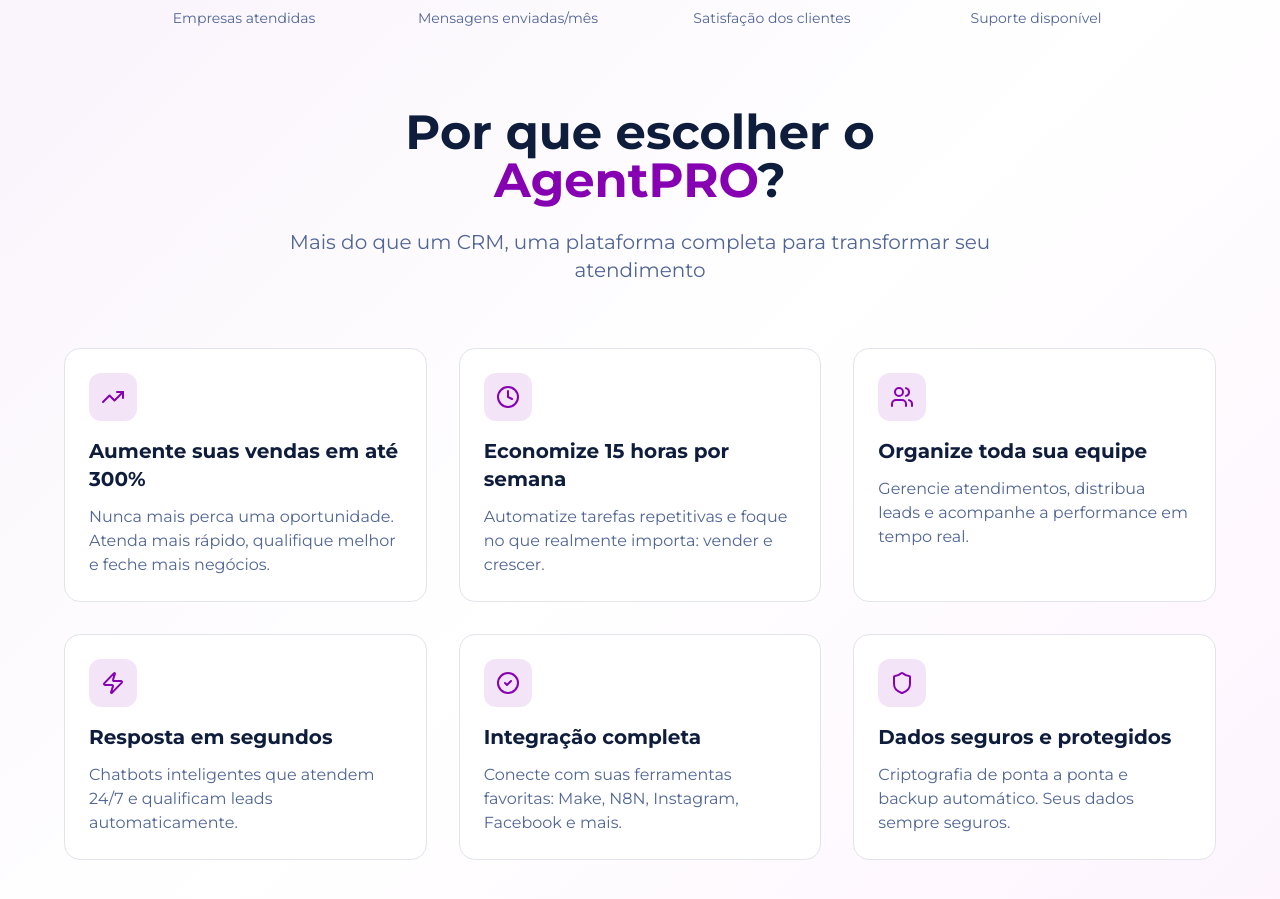
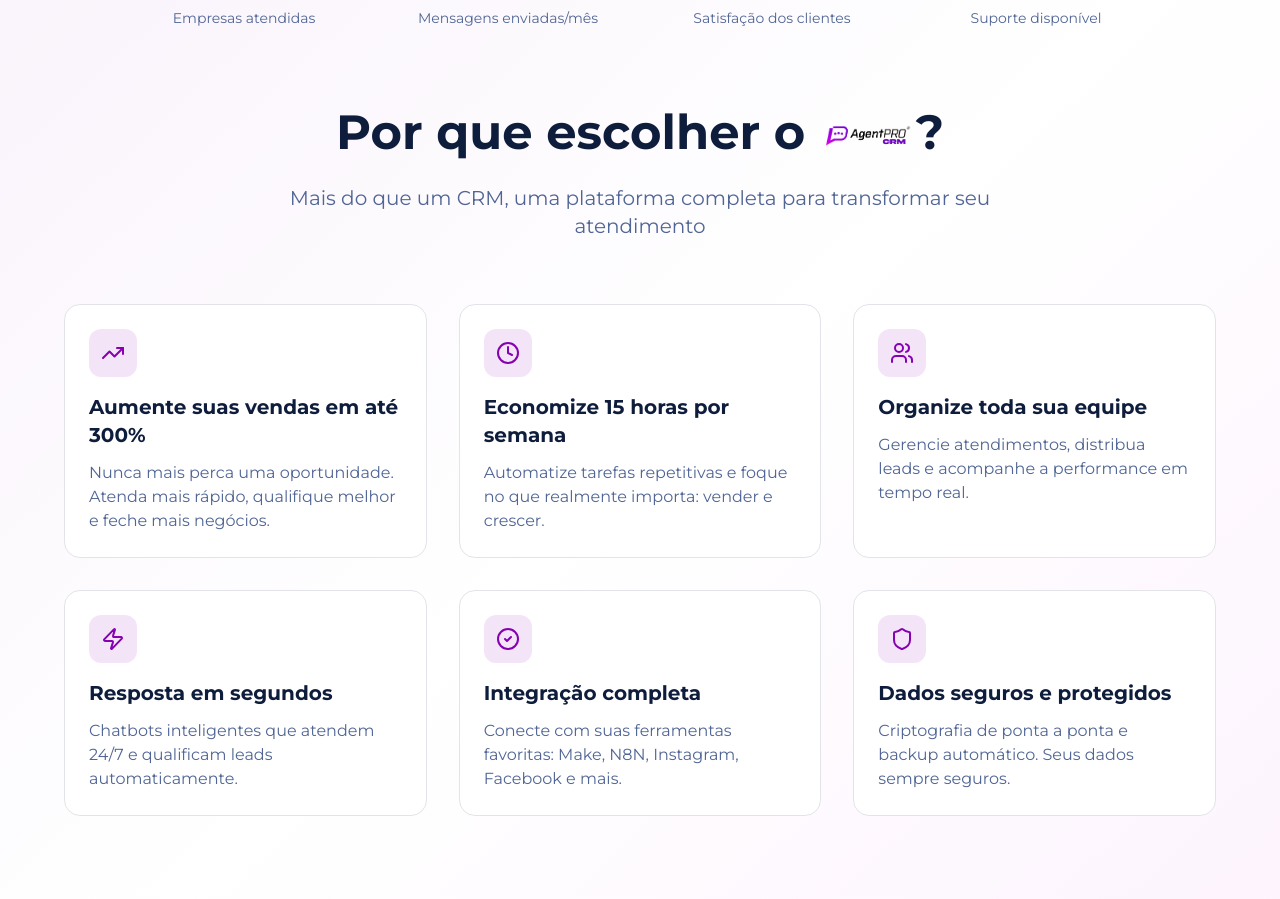
Before and after one commit to garimpotecnologia-sudo/lovely-crm-clone, a React (Vite) app: page / in a window 1280 px wide. Shown: the part 1792-2691 px from the top of the page. Built offline with nearby package versions, Linux system fonts and the light colour scheme; the HTML template or start-up script is replaced by a standard one.

Commit message:
feat: Add logo to benefits section

```diff
--- a/src/components/BenefitsSection.tsx
+++ b/src/components/BenefitsSection.tsx
@@ -1,4 +1,5 @@
 import { CheckCircle2, TrendingUp, Clock, Users, Zap, Shield } from "lucide-react";
+import logoHorizontal from "@/assets/logo-horizontal-dark.png";
 
 const BenefitsSection = () => {
   const benefits = [
@@ -63,7 +64,7 @@ const BenefitsSection = () => {
         {/* Header */}
         <div className="text-center mb-16 max-w-3xl mx-auto">
           <h2 className="text-3xl md:text-5xl font-bold mb-6">
-            Por que escolher o <span className="text-primary">AgentPRO</span>?
+            Por que escolher o <img src={logoHorizontal} alt="AgentPRO" className="inline-block h-12 align-middle" />?
           </h2>
           <p className="text-xl text-muted-foreground">
             Mais do que um CRM, uma plataforma completa para transformar seu atendimento
```
